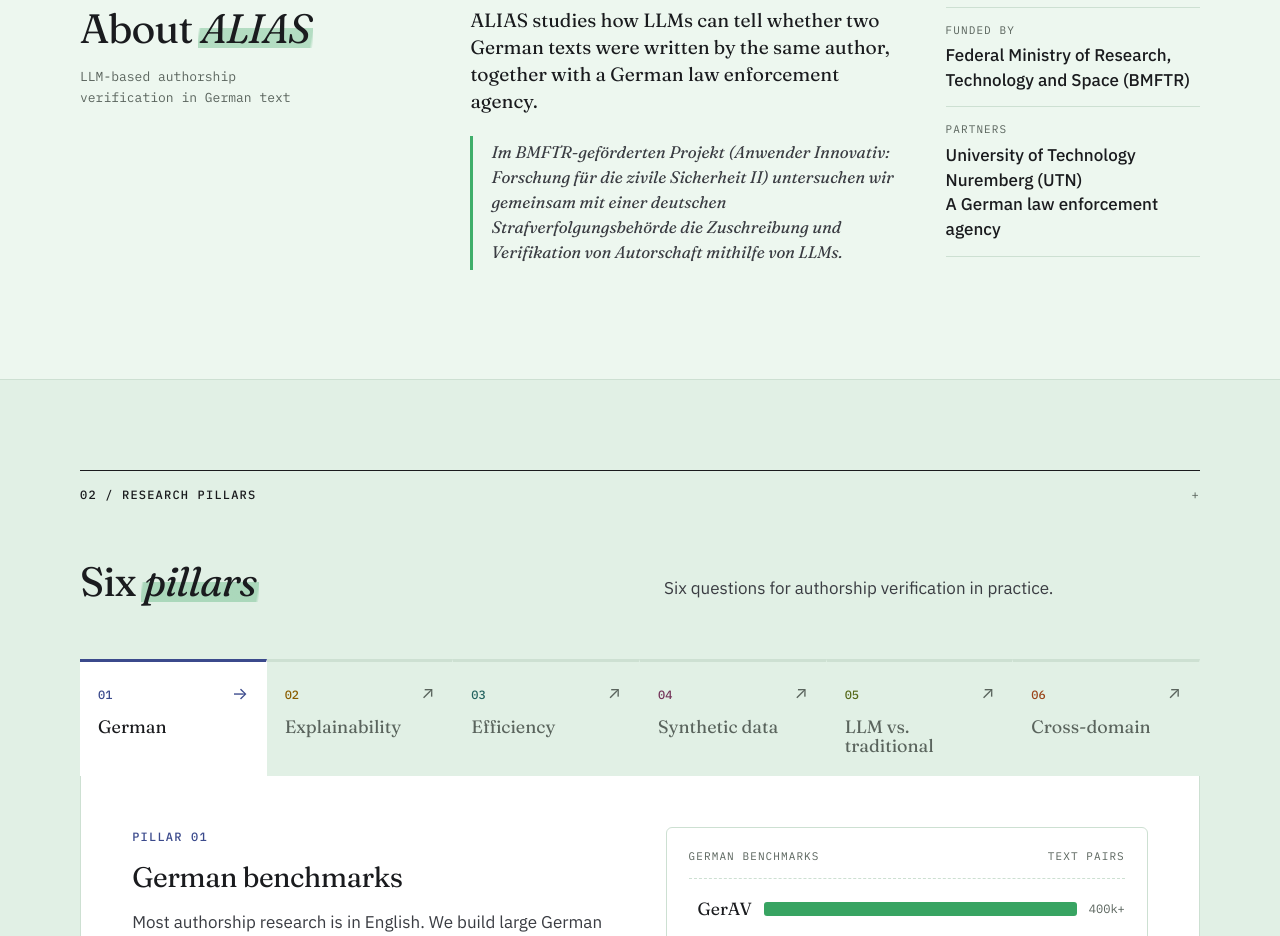
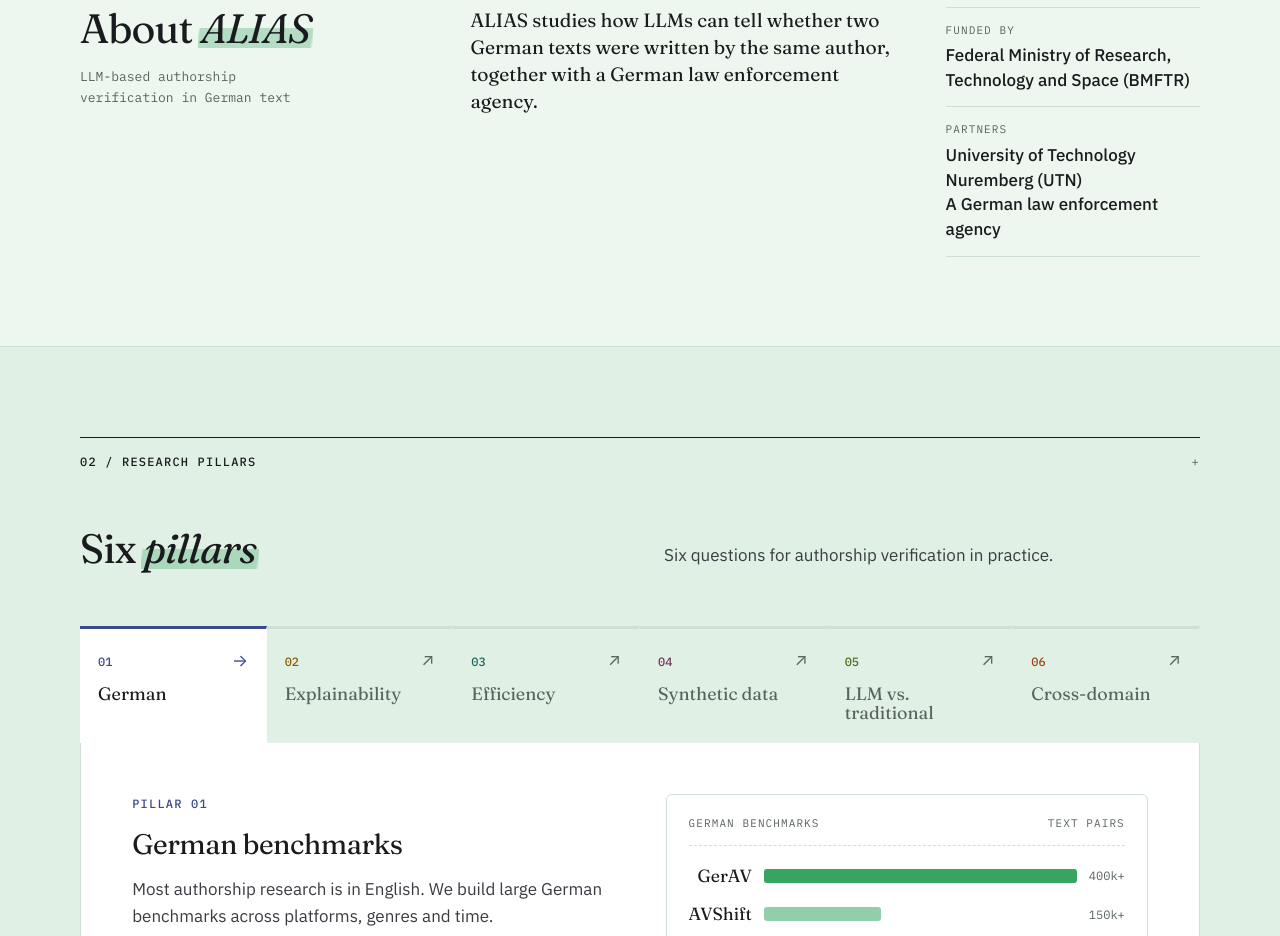
Before and after one commit to NL2G/alias, a plain HTML site: page index.html in a window 1280 px wide. Shown: the part 1070-2006 px from the top of the page. Drawn offline with Linux system fonts and the light colour scheme.

Commit message:
Remove the German project quote from About
Co-Authored-By: Claude Opus 5.5 <noreply@anthropic.com>

```diff
--- a/assets/css/style.css
+++ b/assets/css/style.css
@@ -369,15 +369,6 @@ h2 {
 .facts dd { margin-top: 4px; font-weight: 500; line-height: 1.45; }
 .facts dd a { text-decoration: none; border-bottom: 1px solid var(--line); }
 .facts dd a:hover { border-color: currentColor; }
-
-.original {
-  margin: 20px 0;
-  padding: 4px 0 4px 18px;
-  border-left: 3px solid var(--hl-solid);
-  font-family: var(--serif); font-style: italic; font-size: 1.05rem; line-height: 1.5;
-  color: var(--ink-2);
-}
-.original p { color: var(--ink-2) !important; }
 
 .questions {
   display: grid; grid-template-columns: repeat(4, minmax(0, 1fr));
--- a/index.html
+++ b/index.html
@@ -112,9 +112,6 @@
         </div>
         <div class="prose">
           <p class="lead">ALIAS studies how LLMs can tell whether two German texts were written by the same author, together with a German law enforcement agency.</p>
-          <blockquote class="original" lang="de">
-            <p>Im BMFTR-geförderten Projekt (Anwender Innovativ: Forschung für die zivile Sicherheit II) untersuchen wir gemeinsam mit einer deutschen Strafverfolgungsbehörde die Zuschreibung und Verifikation von Autorschaft mithilfe von LLMs.</p>
-          </blockquote>
         </div>
         <dl class="facts" id="project-facts"></dl>
       </div>
```
